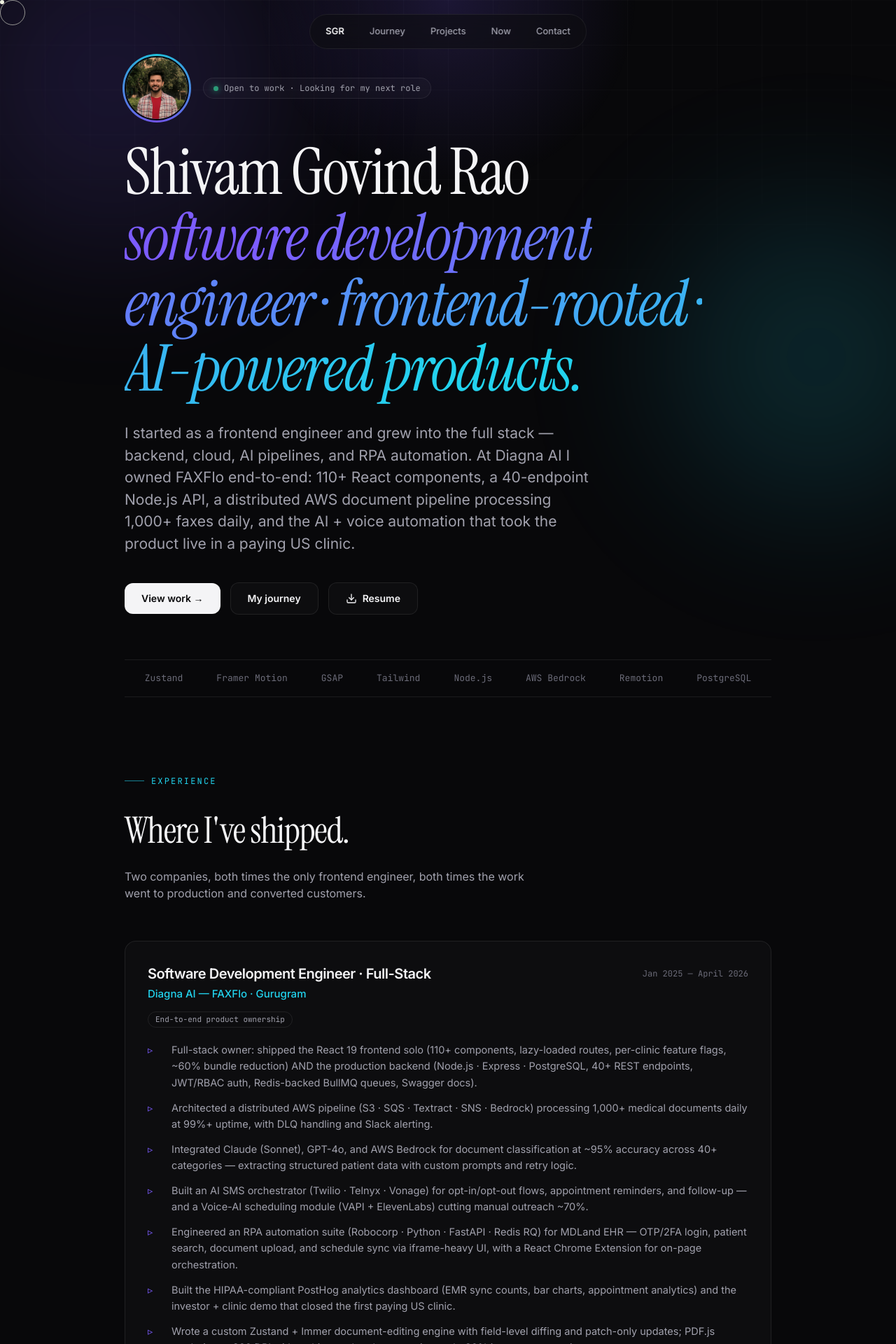
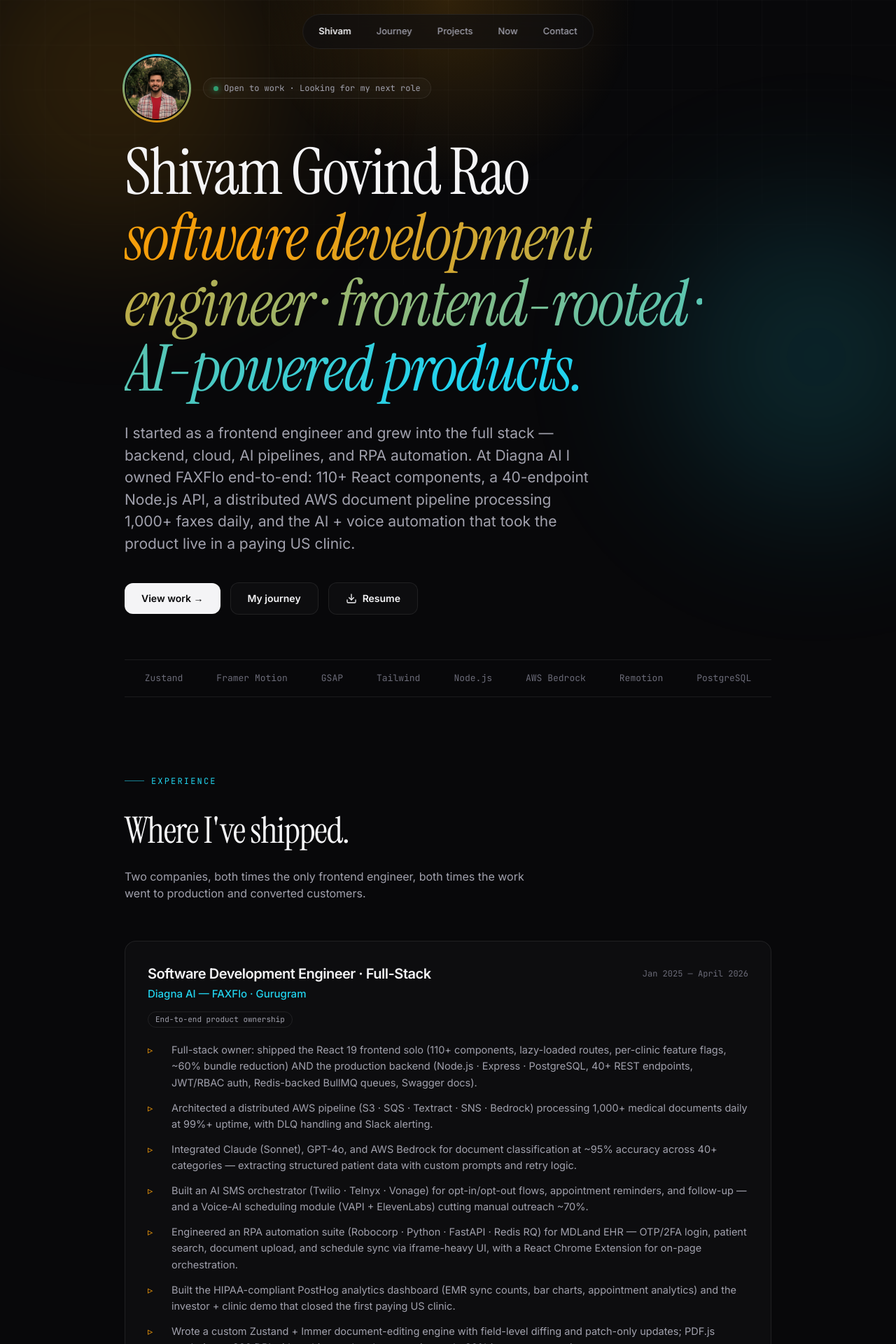
Before and after one commit to BLAZE7SHADOW/shivam-portfolio, a Next.js app: page / in a window 1280 px wide. Shown: the top 1920 px of the page at 70% size. Built offline with nearby package versions, Linux system fonts and the light colour scheme.

Commit message:
fix: cursor hidden on touch devices, amber+cyan theme, nav renamed to Shivam

```diff
--- a/app/globals.css
+++ b/app/globals.css
@@ -3,7 +3,7 @@
 @tailwind utilities;
 
 :root {
-  --accent-glow: rgba(124, 92, 255, 0.35);
+  --accent-glow: rgba(245, 158, 11, 0.35);
 }
 
 * {
@@ -22,20 +22,29 @@ body {
 }
 
 ::selection {
-  background: rgba(124, 92, 255, 0.35);
+  background: rgba(245, 158, 11, 0.35);
   color: #fff;
 }
 
-/* hide native cursor on devices that support hover (custom cursor takes over) */
+/* custom cursor — fine pointer only (mouse). Hidden + disabled on touch/Android */
+.cursor-dot,
+.cursor-ring {
+  display: none;
+}
+
 @media (hover: hover) and (pointer: fine) {
   * {
     cursor: none !important;
+  }
+  .cursor-dot,
+  .cursor-ring {
+    display: block;
   }
 }
 
 @layer utilities {
   .grad-text {
-    background: linear-gradient(120deg, #7c5cff 10%, #22d3ee 90%);
+    background: linear-gradient(120deg, #f59e0b 10%, #22d3ee 90%);
     -webkit-background-clip: text;
     background-clip: text;
     -webkit-text-fill-color: transparent;
--- a/components/Ambient.tsx
+++ b/components/Ambient.tsx
@@ -59,7 +59,7 @@ export default function Ambient() {
         ref={railRef}
         className="fixed left-0 top-0 z-[999] h-[2px] w-0"
         style={{
-          background: "linear-gradient(90deg, #7c5cff, #22d3ee)",
+          background: "linear-gradient(90deg, #f59e0b, #22d3ee)",
           boxShadow: "0 0 12px var(--accent-glow)",
         }}
       />
--- a/components/Avatar.tsx
+++ b/components/Avatar.tsx
@@ -19,12 +19,12 @@ export default function Avatar({
       {/* gradient ring */}
       <div
         className="absolute -inset-[3px] rounded-full opacity-90 transition-opacity duration-300 group-hover:opacity-100"
-        style={{ background: "conic-gradient(from 180deg, #7c5cff, #22d3ee, #7c5cff)" }}
+        style={{ background: "conic-gradient(from 180deg, #f59e0b, #22d3ee, #f59e0b)" }}
       />
       {/* glow */}
       <div
         className="absolute -inset-2 rounded-full opacity-0 blur-xl transition-opacity duration-500 group-hover:opacity-60"
-        style={{ background: "radial-gradient(circle, #7c5cff, transparent 70%)" }}
+        style={{ background: "radial-gradient(circle, #f59e0b, transparent 70%)" }}
       />
       <div className="absolute inset-0 overflow-hidden rounded-full border-2 border-bg">
         <Image
--- a/components/Cursor.tsx
+++ b/components/Cursor.tsx
@@ -54,7 +54,7 @@ export default function Cursor() {
     <>
       <div
         ref={dotRef}
-        className="pointer-events-none fixed left-0 top-0 z-[9999] h-1.5 w-1.5 rounded-full bg-white mix-blend-difference"
+        className="cursor-dot pointer-events-none fixed left-0 top-0 z-[9999] h-1.5 w-1.5 rounded-full bg-white mix-blend-difference"
       />
       <div
         ref={ringRef}
--- a/content/data.ts
+++ b/content/data.ts
@@ -5,7 +5,7 @@
 
 export const profile = {
   name: "Shivam Govind Rao",
-  initials: "SGR",
+  initials: "Shivam",
   role: "Software Development Engineer",
   tagline: "software development engineer · frontend-rooted · AI-powered products.",
   // Drop your photo at /public/images/avatar.jpg (square works best)
--- a/tailwind.config.ts
+++ b/tailwind.config.ts
@@ -13,7 +13,7 @@ const config: Config = {
         ink: "#f4f4f6",
         "ink-dim": "#a1a1ad",
         "ink-faint": "#6b6b78",
-        accent: "#7c5cff",
+        accent: "#f59e0b",
         "accent-2": "#22d3ee",
         panel: "rgba(255,255,255,0.025)",
         "panel-border": "rgba(255,255,255,0.08)",
```
